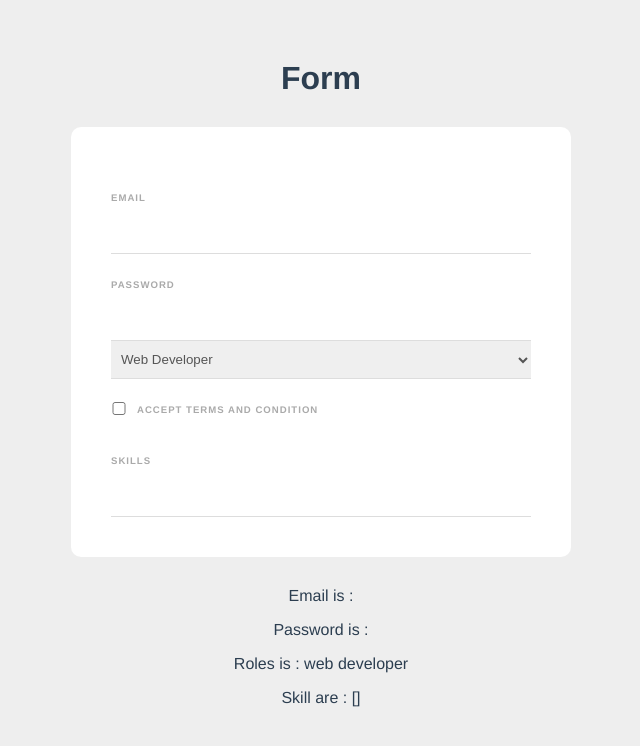
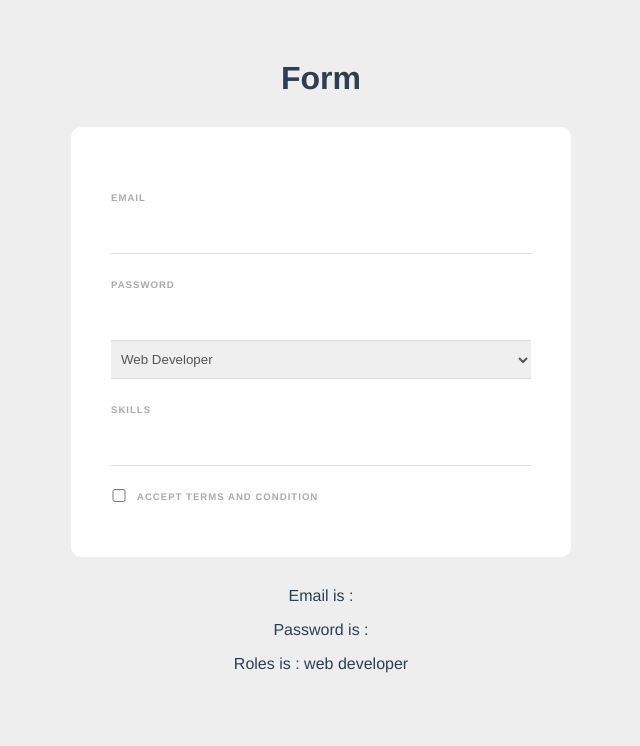
Before and after one commit to ChitKhonn/Form-With-Vue, a Vue app: page / in a window 1280 px wide. Shown: the top 746 px of the page, without its empty margins (319-959 px from the left). Built offline with nearby package versions, Linux system fonts and the light colour scheme.

Commit message:
loop and delete skill

```diff
--- a/src/components/SignUp.vue
+++ b/src/components/SignUp.vue
@@ -8,22 +8,22 @@
       <input type="password" required v-model="password" />
 
       <select v-model="roles">
-        <option value="web developer" >Web Developer</option>
+        <option value="web developer">Web Developer</option>
         <option value="web designer">Web Designer</option>
       </select>
-      <input type="checkbox" v-model="checkbox">
-      <label for="">Accept terms and condition</label> <br>
 
       <label for="">Skills</label>
-      <input type="text" @keyup="addSkill" v-model="skill">
-
-
+      <input type="text" @keyup.alt="addSkill" v-model="skill" />
+      <div v-for="skill in skills" :key="skill">
+        {{ skill }}
+        <span class="cross" @click="deleteSkill(skill)"> &#10006; </span>
+      </div>
+      <input type="checkbox" v-model="checkbox" />
+      <label for="">Accept terms and condition</label> <br />
     </form>
     <p>Email is : {{ email }}</p>
     <p>Password is : {{ password }}</p>
     <p>Roles is : {{ roles }}</p>
-    <p>Skill are : {{ skills }}</p>
-
   </div>
 </template>
 
@@ -32,21 +32,26 @@ export default {
   data() {
     return {
       email: "",
-      password:"",
-      roles:"web developer",
-      checkbox:false,
-      skills:[],
-      skill:""
+      password: "",
+      roles: "web developer",
+      checkbox: false,
+      skills: [],
+      skill: "",
     };
   },
-  methods:{
-    addSkill(e){
-       if(e.key === ",") {
-            this.skills.push(this.skill);
-            this.skill=""
-       }
-    }
-  }
+  methods: {
+    addSkill(e) {
+      if (e.key === ",") {
+        this.skills.push(this.skill);
+        this.skill = "";
+      }
+    },
+    deleteSkill(skill) {
+      this.skills = this.skills.filter((loopSkills) => {
+        return loopSkills != skill;
+      });
+    },
+  },
 };
 </script>
 
```
